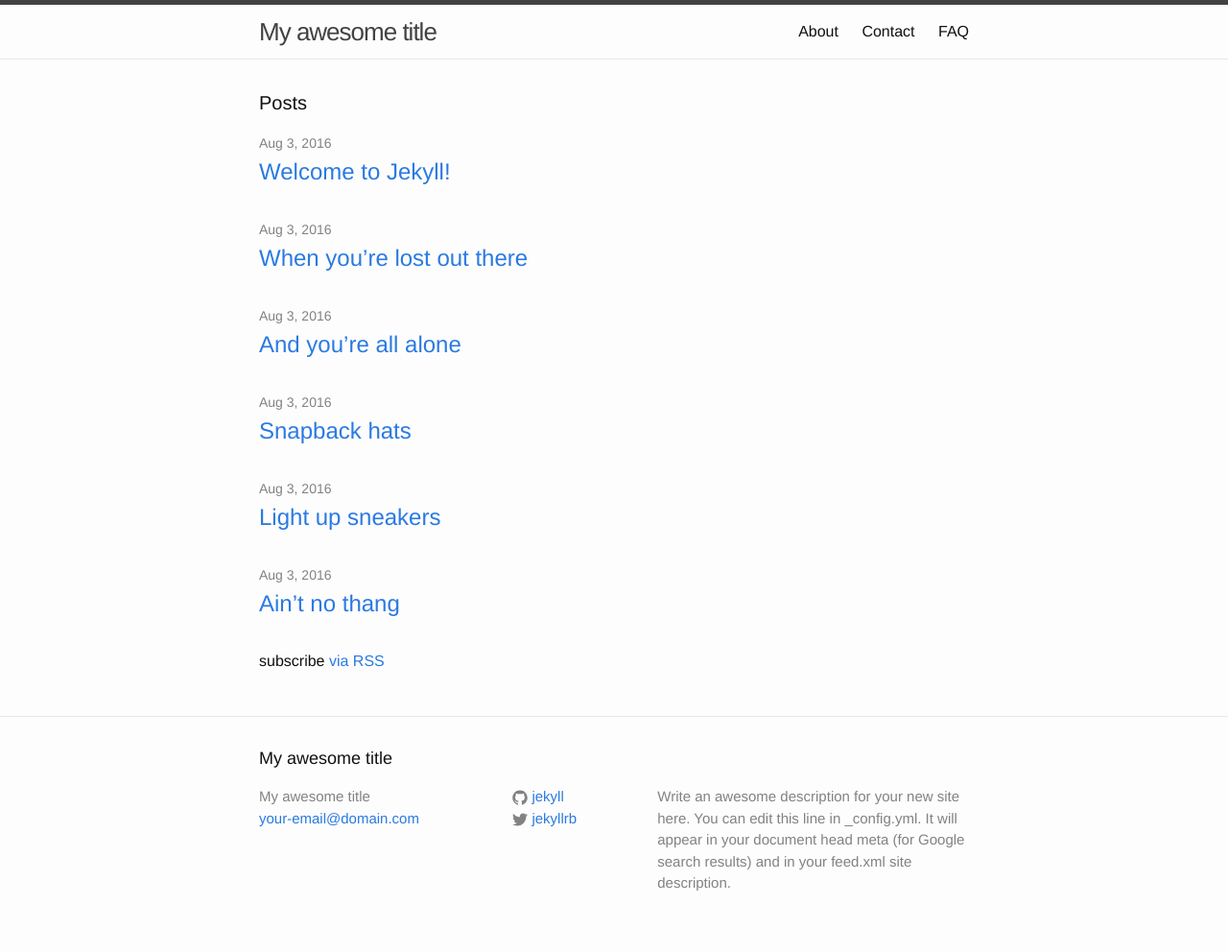
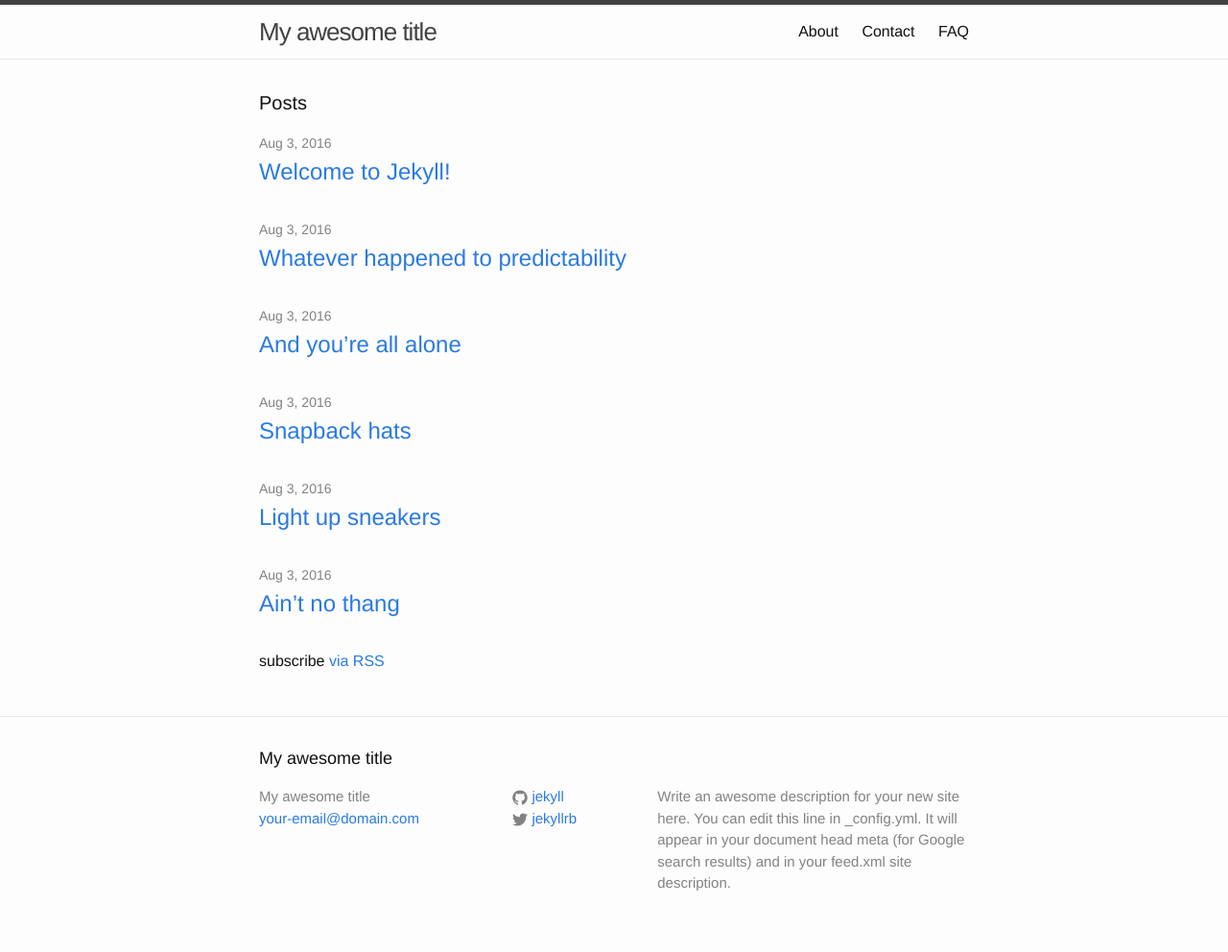
Before and after one commit to jcbpl/my-site, a Jekyll site: the page built from index.html, in a window 1280 px wide. Shown: the whole page at 96% size. Built offline with Jekyll 4.4.1, drawn with Linux system fonts in a browser that asks for light colours.

Commit message:
Updated Whatever Happened To Predictability and 1 other file

```diff
--- a/_posts/2016-08-03-when-youre-lost-out-there.markdown
+++ b/_posts/2016-08-03-Whatever happened to predictability.markdown
@@ -1,5 +1,5 @@
 ---
-title: When you’re lost out there
+title: Whatever happened to predictability
 date: 2016-08-03 03:24:00 Z
 ---
 
```
